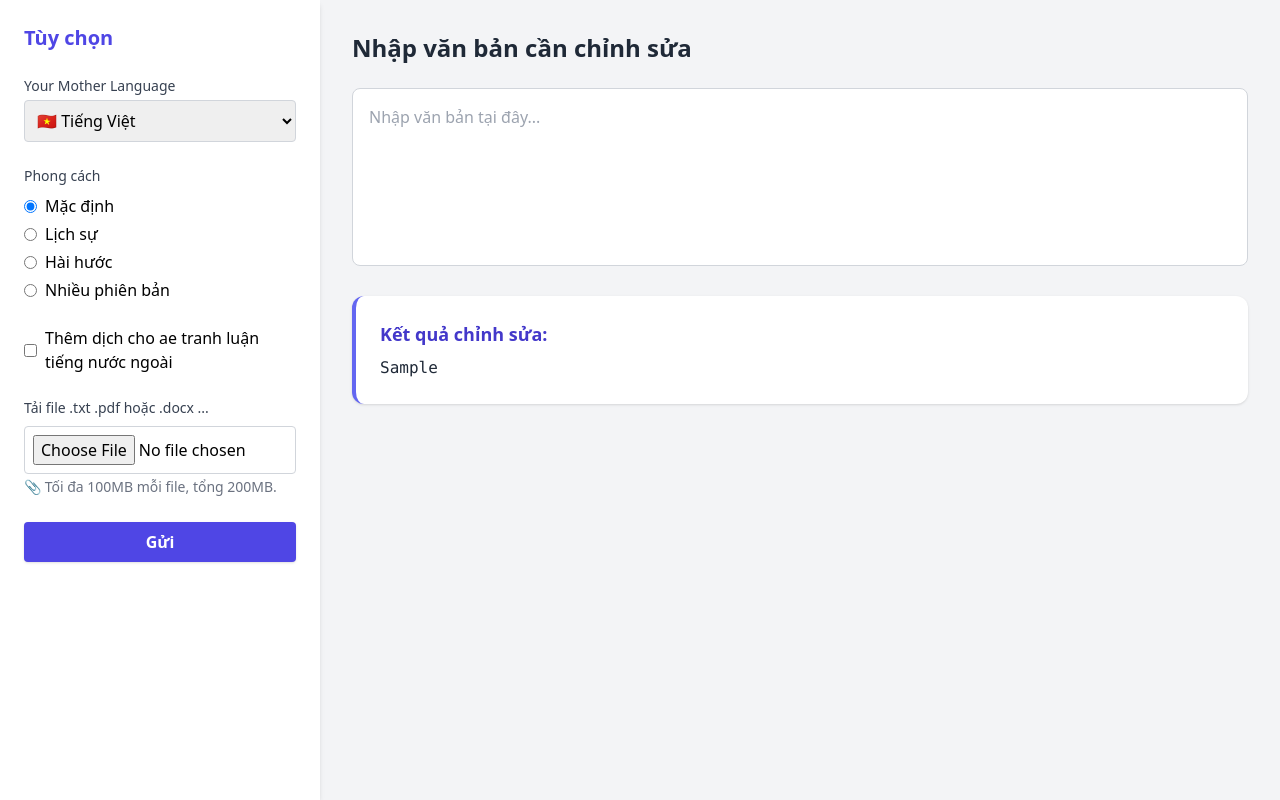
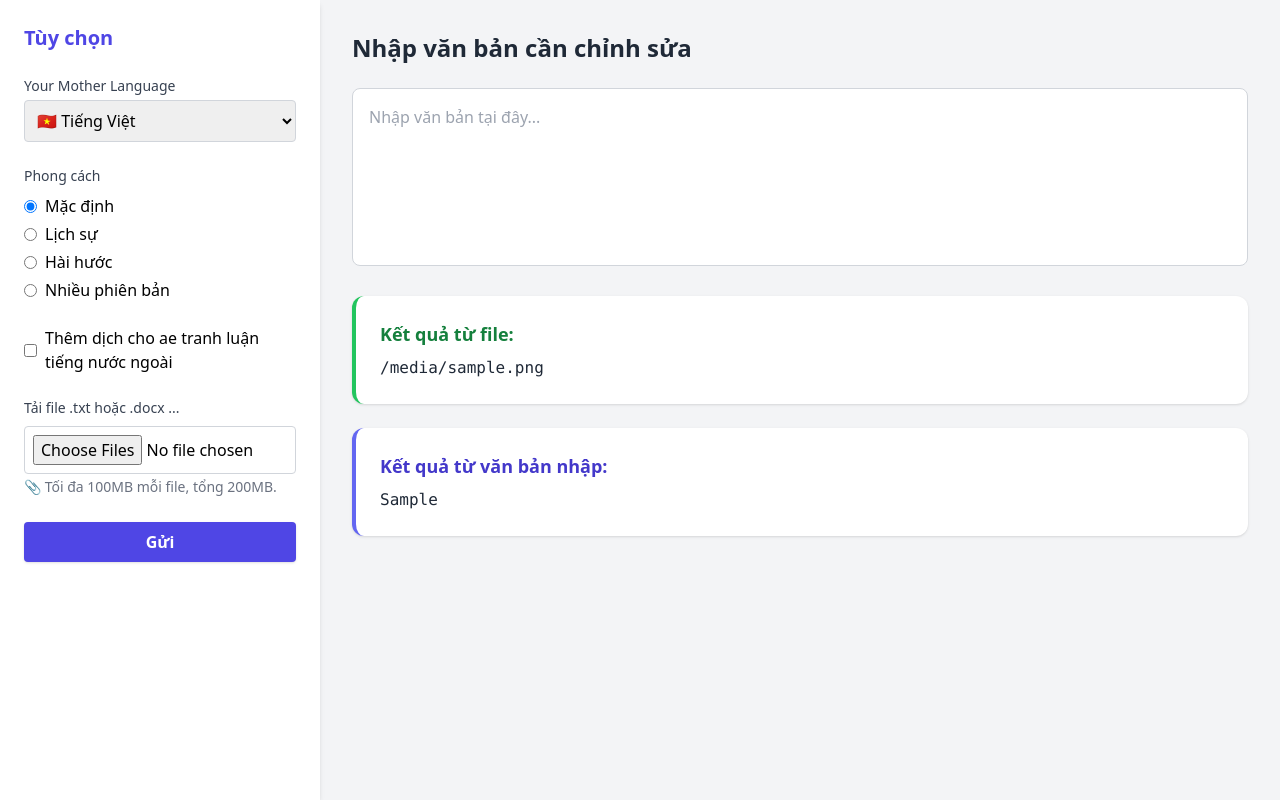
Before and after one commit to whateverfk/cloud_tiny_whiny_little_pj, a Flask app: template templates/index.html in a window 1280 px wide. Run offline with Flask 3, Linux system fonts and the light colour scheme; the template is opened without the code that fills it: most values are stand-ins (such as "Sample title", 1, 10 or a date in 2020); some libraries are stand-ins or nearby versions.

Commit message:
done feature ? maybe

```diff
--- a/app.py
+++ b/app.py
@@ -54,7 +54,7 @@ class FlaskApp:
 
                     # Nếu có file PDF được tải lên
                 if uploaded_file:
-                    file_upload = auto_correct(uploaded_file.stream)
+                    file_upload = auto_correct(uploaded_file)
                 elif not uploaded_file and not user_input:
                     return render_template("index.html", ai_response="Không có gì xử lý cả, đừng ấn bừa nhé! :V  ")
 
--- a/templates/index.html
+++ b/templates/index.html
@@ -6,53 +6,53 @@
   <script src="https://cdn.tailwindcss.com"></script>
 </head>
 <body class="bg-gray-100 min-h-screen">
-  <form method="POST"  enctype="multipart/form-data" class="flex h-screen"> <!--  FORM bao toàn bộ giao diện -->
+  <form method="POST" enctype="multipart/form-data" class="flex h-screen">
 
-    <!-- Sidebar bên trái -->
+    <!-- Sidebar -->
     <div class="w-1/4 bg-white p-6 shadow-md space-y-6">
       <h2 class="text-xl font-bold mb-4 text-indigo-600">Tùy chọn</h2>
 
-      <!-- Quốc gia gốc -->
+      <!-- Mother language -->
       <div>
         <label for="language" class="block text-sm font-medium text-gray-700">Your Mother Language</label>
         <select name="language" id="language" class="w-full mt-1 p-2 border border-gray-300 rounded">
-          <option value="vi">🇻🇳 Tiếng Việt</option>
-          <option value="en">🇺🇸 English</option>
-          <option value="ja">🇯🇵 Japanese</option>
-          <option value="fr">🇫🇷 French</option>
-          <option value="zh">🇨🇳 Chinese</option>
+          <option value="vi" {% if request.form.language == 'vi' %}selected{% endif %}>🇻🇳 Tiếng Việt</option>
+          <option value="en" {% if request.form.language == 'en' %}selected{% endif %}>🇺🇸 English</option>
+          <option value="ja" {% if request.form.language == 'ja' %}selected{% endif %}>🇯🇵 Japanese</option>
+          <option value="fr" {% if request.form.language == 'fr' %}selected{% endif %}>🇫🇷 French</option>
+          <option value="zh" {% if request.form.language == 'zh' %}selected{% endif %}>🇨🇳 Chinese</option>
         </select>
       </div>
 
-      <!-- Phong cách chỉnh sửa -->
+      <!-- Style -->
       <div>
         <label class="block text-sm font-medium text-gray-700">Phong cách</label>
         <div class="mt-2 space-y-1">
           <label class="flex items-center">
-            <input type="radio" name="style" value="basic" checked class="mr-2"> Mặc định
+            <input type="radio" name="style" value="basic" {% if request.form.style == 'basic' or not request.form.style %}checked{% endif %} class="mr-2"> Mặc định
           </label>
           <label class="flex items-center">
-            <input type="radio" name="style" value="formal" class="mr-2"> Lịch sự
+            <input type="radio" name="style" value="formal" {% if request.form.style == 'formal' %}checked{% endif %} class="mr-2"> Lịch sự
           </label>
           <label class="flex items-center">
-            <input type="radio" name="style" value="funny" class="mr-2"> Hài hước
+            <input type="radio" name="style" value="funny" {% if request.form.style == 'funny' %}checked{% endif %} class="mr-2"> Hài hước
           </label>
           <label class="flex items-center">
-            <input type="radio" name="style" value="multiple" class="mr-2"> Nhiều phiên bản
+            <input type="radio" name="style" value="multiple" {% if request.form.style == 'multiple' %}checked{% endif %} class="mr-2"> Nhiều phiên bản
           </label>
         </div>
       </div>
 
-      <!-- Dịch -->
+      <!-- Translate -->
       <div class="flex items-center">
-        <input type="checkbox" name="translate" id="translate" class="mr-2">
+        <input type="checkbox" name="translate" id="translate" {% if request.form.translate %}checked{% endif %} class="mr-2">
         <label for="translate">Thêm dịch cho ae tranh luận tiếng nước ngoài</label>
       </div>
 
-      <!-- Tải file -->
+      <!-- File upload -->
       <div>
-        <label class="block text-sm font-medium text-gray-700">Tải file .txt .pdf hoặc .docx ...</label>
-        <input type="file" name="text_files" accept=".txt,.docx,.pdf" class="mt-2 w-full border border-gray-300 p-2 rounded">
+        <label class="block text-sm font-medium text-gray-700">Tải file .txt hoặc .docx ...</label>
+        <input type="file" name="text_files" multiple accept=".txt,.docx" class="mt-2 w-full border border-gray-300 p-2 rounded">
         <small class="text-sm text-gray-500">📎 Tối đa 100MB mỗi file, tổng 200MB.</small>
       </div>
 
@@ -67,9 +67,15 @@
       </div>
     </div>
 
-    <!-- Main content bên phải -->
+    <!-- Main content -->
     <div class="flex-1 p-8 overflow-auto">
       <h1 class="text-2xl font-bold text-gray-800 mb-6">Nhập văn bản cần chỉnh sửa</h1>
+
+      {% if error_message %}
+      <div class="mb-4 p-4 bg-red-100 text-red-700 border border-red-300 rounded">
+        {{ error_message }}
+      </div>
+      {% endif %}
 
       <textarea
         name="user_input"
@@ -79,9 +85,23 @@
         class="w-full p-4 border border-gray-300 rounded-lg focus:ring-indigo-500 focus:outline-none resize-none mb-6"
       >{{ request.form.user_input or '' }}</textarea>
 
-      {% if ai_response %}
-      <div class="bg-white p-6 border-l-4 border-indigo-500 shadow rounded-xl">
-        <h2 class="text-lg font-semibold text-indigo-700 mb-2">Kết quả chỉnh sửa:</h2>
+      {% if file_upload and not ai_response %}
+      <div class="bg-white p-6 border-l-4 border-green-500 shadow rounded-xl mb-6">
+        <h2 class="text-lg font-semibold text-green-700 mb-2">Kết quả từ file:</h2>
+        <pre class="whitespace-pre-wrap text-gray-800">{{ file_upload }}</pre>
+      </div>
+      {% elif ai_response and not file_upload %}
+      <div class="bg-white p-6 border-l-4 border-indigo-500 shadow rounded-xl mb-6">
+        <h2 class="text-lg font-semibold text-indigo-700 mb-2">Kết quả từ văn bản nhập:</h2>
+        <pre class="whitespace-pre-wrap text-gray-800">{{ ai_response }}</pre>
+      </div>
+      {% elif file_upload and ai_response %}
+      <div class="bg-white p-6 border-l-4 border-green-500 shadow rounded-xl mb-6">
+        <h2 class="text-lg font-semibold text-green-700 mb-2">Kết quả từ file:</h2>
+        <pre class="whitespace-pre-wrap text-gray-800">{{ file_upload }}</pre>
+      </div>
+      <div class="bg-white p-6 border-l-4 border-indigo-500 shadow rounded-xl mb-6">
+        <h2 class="text-lg font-semibold text-indigo-700 mb-2">Kết quả từ văn bản nhập:</h2>
         <pre class="whitespace-pre-wrap text-gray-800">{{ ai_response }}</pre>
       </div>
       {% endif %}
@@ -90,14 +110,3 @@
   </form>
 </body>
 </html>
-<!-- <script>
-  document.addEventListener("DOMContentLoaded", function () {
-    const fileInput = document.querySelector('input[name="text_files"]');
-    fileInput.addEventListener("change", function () {
-      if (fileInput.files.length > 0) {
-        alert("🚧 Tính năng xử lý file chưa được hoàn thiện. Vui lòng thử lại sau hoặc nhập nội dung trực tiếp.");
-        fileInput.value = "";
-      }
-    });
-  });
-</script> -->
```
Also changed, not shown: pdf_reader.py (+8 -8 lines).
